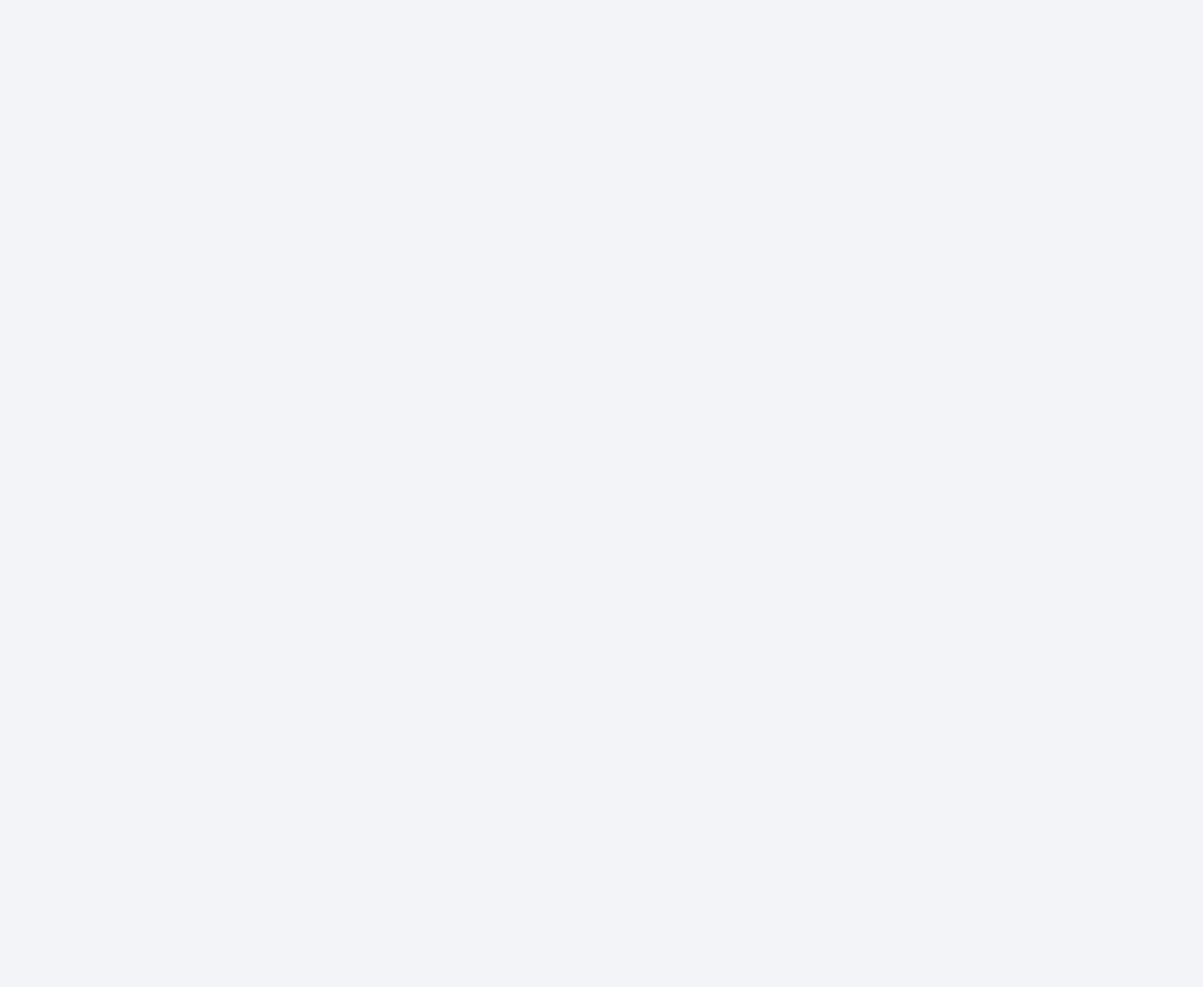
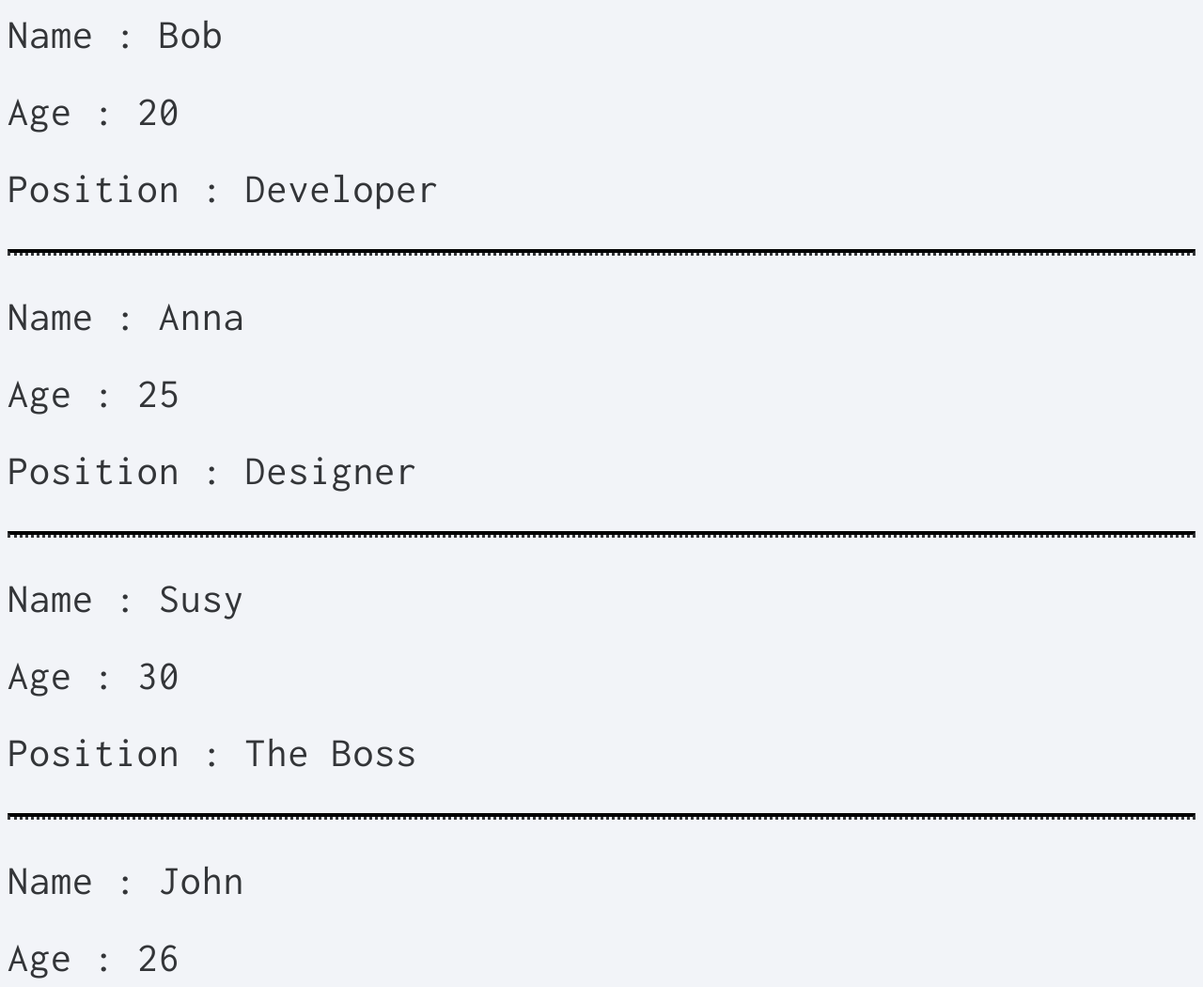
Before and after one commit to roudra323/JavaScript-Practice, a plain HTML site: page 01-map/index.html in a window 1280 px wide. Shown: the top 1050 px of the page at 94% size. Before the commit the page ends 800 px from the top, so only its background shows below. Drawn offline with Linux system fonts and the light colour scheme.

Commit message:
completed 01-map

```diff
--- a/01-map/app.js
+++ b/01-map/app.js
@@ -21,12 +21,11 @@ const people = [
   },
 ];
 
-const info = people.map((person) => {
-  //   console.log(
-  //     `Name : ${person.name}, Age : ${person.age}, Position : ${person.position}`
-  //   );
+const info = people.map(
+  (person) =>
+    `<h2>Name : ${person.name}<h2> <h2>Age : ${person.age}<h2> <h2>Position : ${person.position}<h2/><hr/>`
+);
 
-  //   console.log(person);
+const result = document.querySelector("#result");
 
-  return person;
-});
+result.innerHTML = info.join("");
--- a/global.css
+++ b/global.css
@@ -317,3 +317,9 @@ form > *:last-child {
   border-top-color: var(--clr-primary-5);
   animation: spinner 0.6s linear infinite;
 }
+
+hr {
+  margin: 2rem 0;
+  border: dotted;
+  border-top: 4px solid #000; /* Change the thickness and color as desired */
+}
```
